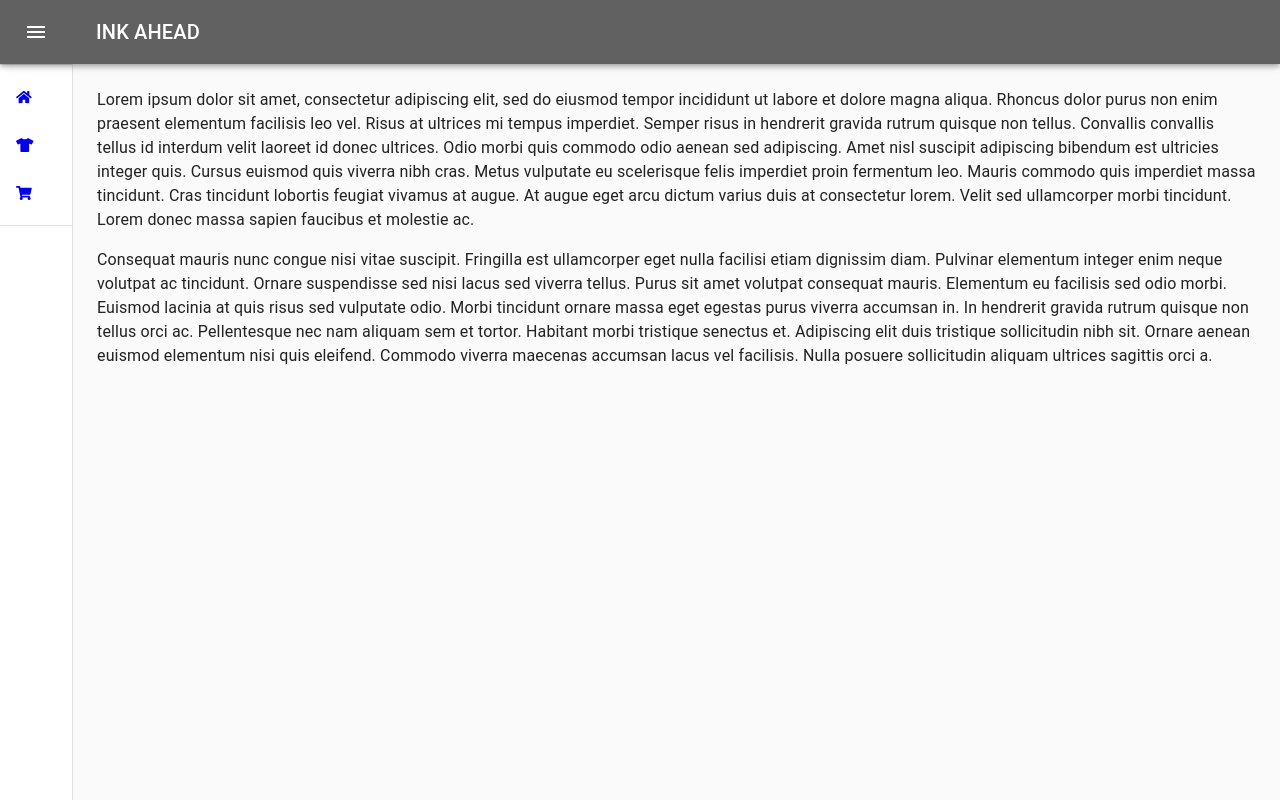
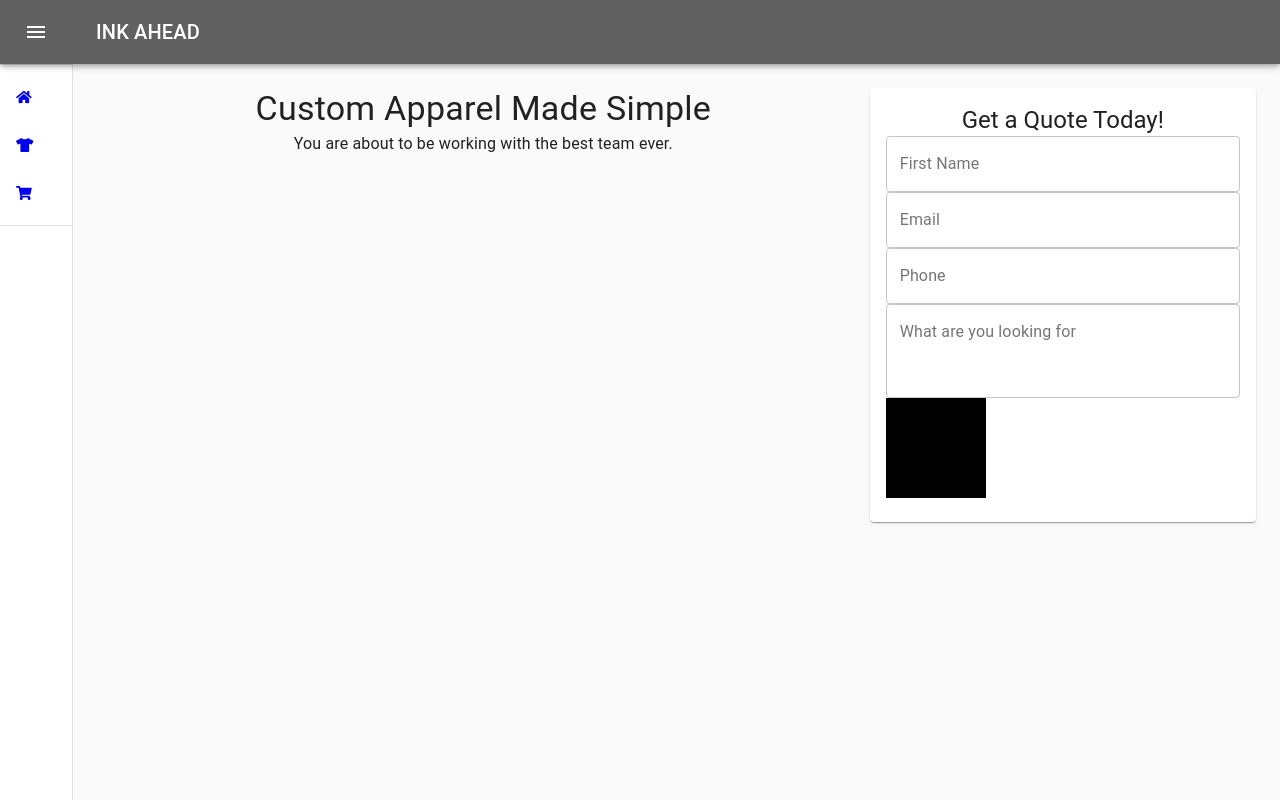
Before and after one commit to briankeefe/shirts, a React (Create React App) app: page / in a window 1280 px wide. Built offline with nearby package versions, Linux system fonts and the light colour scheme.

Commit message:
progress

```diff
--- a/package.json
+++ b/package.json
@@ -16,7 +16,8 @@
     "react-dom": "^16.12.0",
     "react-fontawesome": "^1.7.1",
     "react-router-dom": "^5.1.2",
-    "react-scripts": "3.3.0"
+    "react-scripts": "3.3.0",
+    "sass-loader": "^8.0.2"
   },
   "scripts": {
     "start": "react-scripts start",
--- a/src/App.js
+++ b/src/App.js
@@ -30,6 +30,8 @@ import { Route, Switch, BrowserRouter as Router } from "react-router-dom";
 import Shirts from "./ShirtsPage";
 import Cart from "./Cart";
 import Paragraphs from "./Paragraphs";
+import GetQuote from "./GetQuote";
+import "./style/style.scss";
 
 library.add(faTshirt, faShoppingCart, faHome);
 const drawerWidth = 240;
@@ -195,7 +197,7 @@ export default function MiniDrawer() {
 				<main className={classes.content}>
 					<div className={classes.toolbar} />
 					<Switch>
-						<Route exact path="/" component={Paragraphs} />
+						<Route exact path="/" component={GetQuote} />
 						<Route path="/shirts" component={Shirts} />
 						<Route path="/cart" component={Cart} />
 					</Switch>
--- a/src/GetQuote.js
+++ b/src/GetQuote.js
@@ -1,13 +1,51 @@
 import React from "react";
-import { Box } from "@material-ui/core";
+import {
+	Box,
+	TextField,
+	Grid,
+	Card,
+	CardContent,
+	Typography
+} from "@material-ui/core";
+import "./style/style.scss";
 
 function Quote() {
 	return (
 		<Box>
-			<TextField />
-			<TextField />
-			<TextField />
-			<TextField />
+			<Grid container>
+				<Grid item xs={12} md={8}>
+					<Typography className="center-text" variant="h4">
+						Custom Apparel Made Simple
+					</Typography>
+					<Typography className="center-text" variant="subtitle1">
+						You are about to be working with the best team ever.
+					</Typography>
+				</Grid>
+				<Grid item xs={12} md={4}>
+					<Card>
+						<CardContent>
+							<Box display="flex" flexDirection="column">
+								<Typography className="center-text" variant="h5">
+									Get a Quote Today!
+								</Typography>
+								<TextField variant="outlined" label="First Name" />
+								<TextField variant="outlined" label="Email" />
+								<TextField variant="outlined" label="Phone" />
+								<TextField
+									id="detail-field"
+									variant="outlined"
+									multiline
+									rows="3"
+									label="What are you looking for"
+								/>
+								<div className="black-box" />
+							</Box>
+						</CardContent>
+					</Card>
+				</Grid>
+			</Grid>
 		</Box>
 	);
 }
+
+export default Quote;
--- a/src/style/style.scss
+++ b/src/style/style.scss
@@ -15,3 +15,14 @@
 	align-items: "center";
 	justify-content: "flex-end";
 }
+
+.center-text {
+	text-align: center !important;
+}
+
+.black-box {
+	height: 100px;
+	width: 100px;
+	background-color: black;
+	color: black;
+}
```
Also changed, not shown: 1 other file (tests, documents, lock files or other folders).
